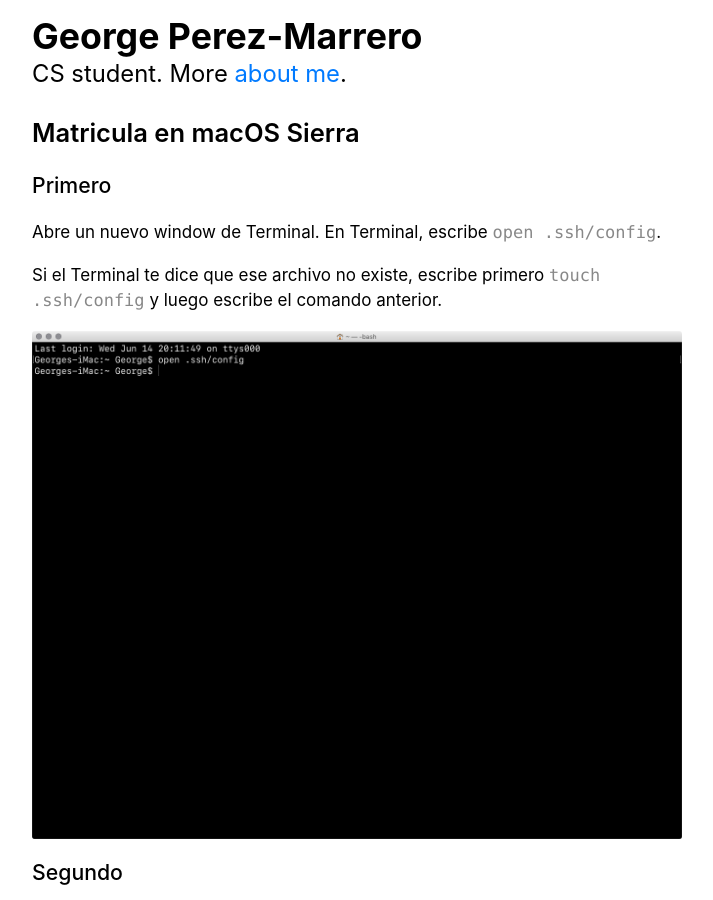
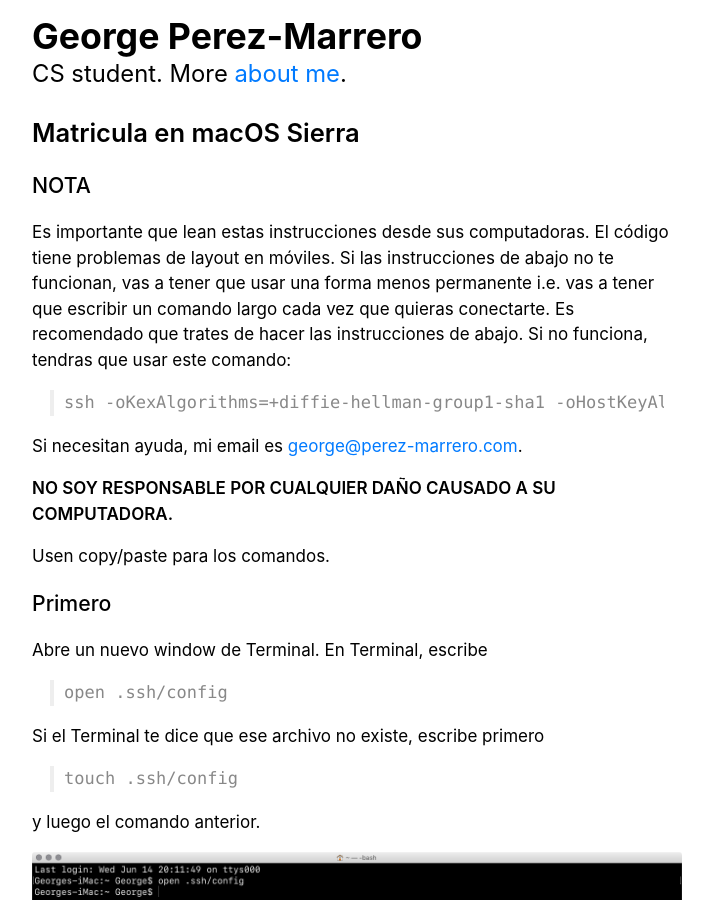
Before and after one commit to georgeperez/titanpointe.org, a Jekyll site: the page built from matricula.html, in a window 1280 px wide and 900 px high. Shown: the whole window, without its empty margins (283-996 px from the left). Built offline with Jekyll 4.4.1, drawn with Linux system fonts in a browser that asks for light colours.

Commit message:
minor fix

```diff
--- a/matricula.html
+++ b/matricula.html
@@ -6,9 +6,18 @@
 <article>
     <h2>Matricula en macOS Sierra</h2>
 
+    <h3>NOTA</h3>
+
+    <p>Es importante que lean estas instrucciones desde sus computadoras. El código tiene problemas de layout en móviles. Si las instrucciones de abajo no te funcionan, vas a tener que usar una forma menos permanente i.e. vas a tener que escribir un comando largo cada vez que quieras conectarte. Es recomendado que trates de hacer las instrucciones de abajo. Si no funciona, tendras que usar este comando:</p>
+    <blockquote><pre>ssh -oKexAlgorithms=+diffie-hellman-group1-sha1 -oHostKeyAlgorithms=+ssh-dss estudiante@rumad.uprm.edu
+</pre></blockquote>
+    <p>Si necesitan ayuda, mi email es <a href="mailto:{{ site.email | enconde_email }}">{{ site.email }}</a>.</p>
+    <p><b>NO SOY RESPONSABLE POR CUALQUIER DAÑO CAUSADO A SU COMPUTADORA.</b></p>
+    <p>Usen copy/paste para los comandos.</p>
+
     <h3>Primero</h3>
-    <p>Abre un nuevo window de Terminal. En Terminal, escribe <code>open .ssh/config</code>.</p>
-    <p>Si el Terminal te dice que ese archivo no existe, escribe primero <code>touch .ssh/config</code> y luego escribe el comando anterior.</p>
+    <p>Abre un nuevo window de Terminal. En Terminal, escribe <blockquote><pre>open .ssh/config</pre></blockquote></p>
+    <p>Si el Terminal te dice que ese archivo no existe, escribe primero <blockquote><pre>touch .ssh/config</pre></blockquote> y luego el comando anterior.</p>
     <a href="/assets/images/first-command.png"><img src="/assets/images/first-command.png"></a>
 
     <h3>Segundo</h3>
```
Also changed, not shown: _posts/2017-06-14-instructions-for-matricula.md (+1 -1 lines).
